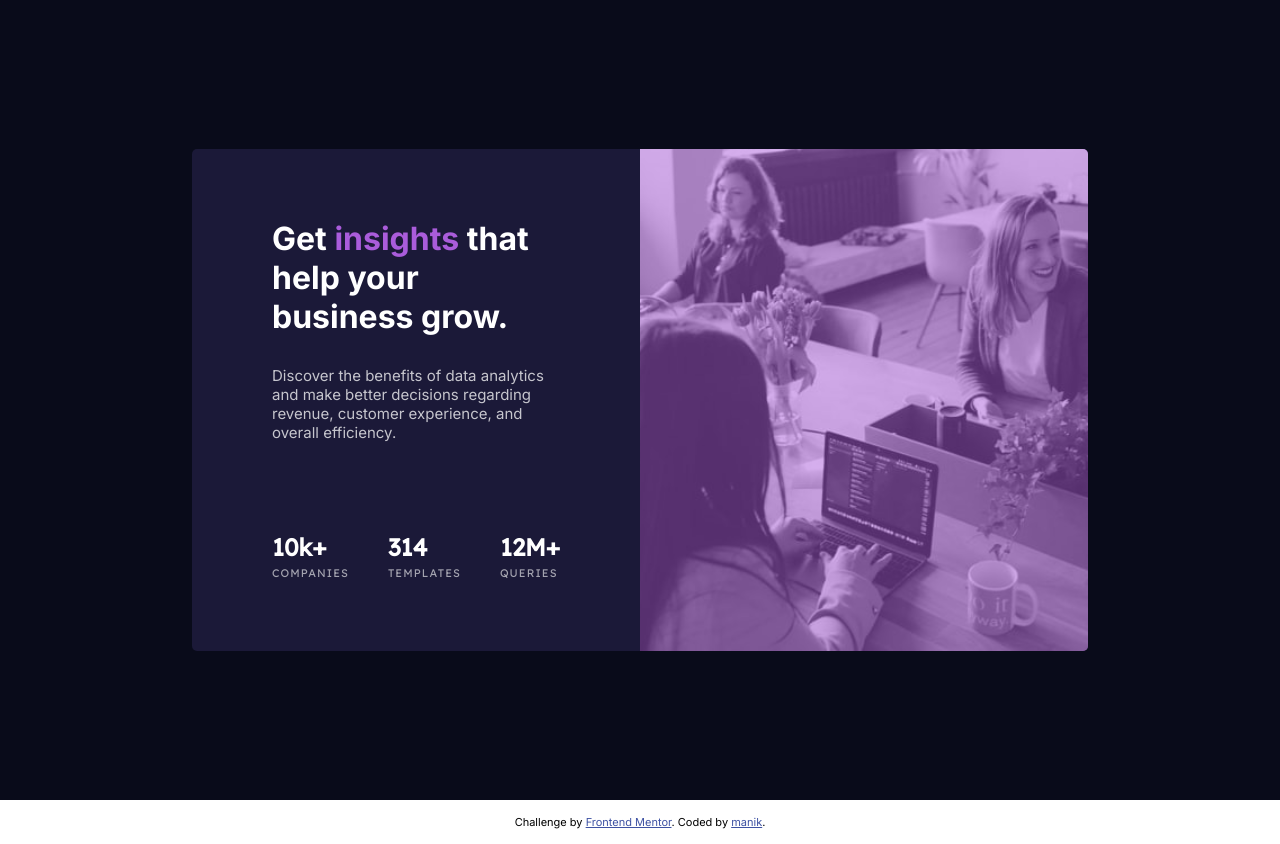
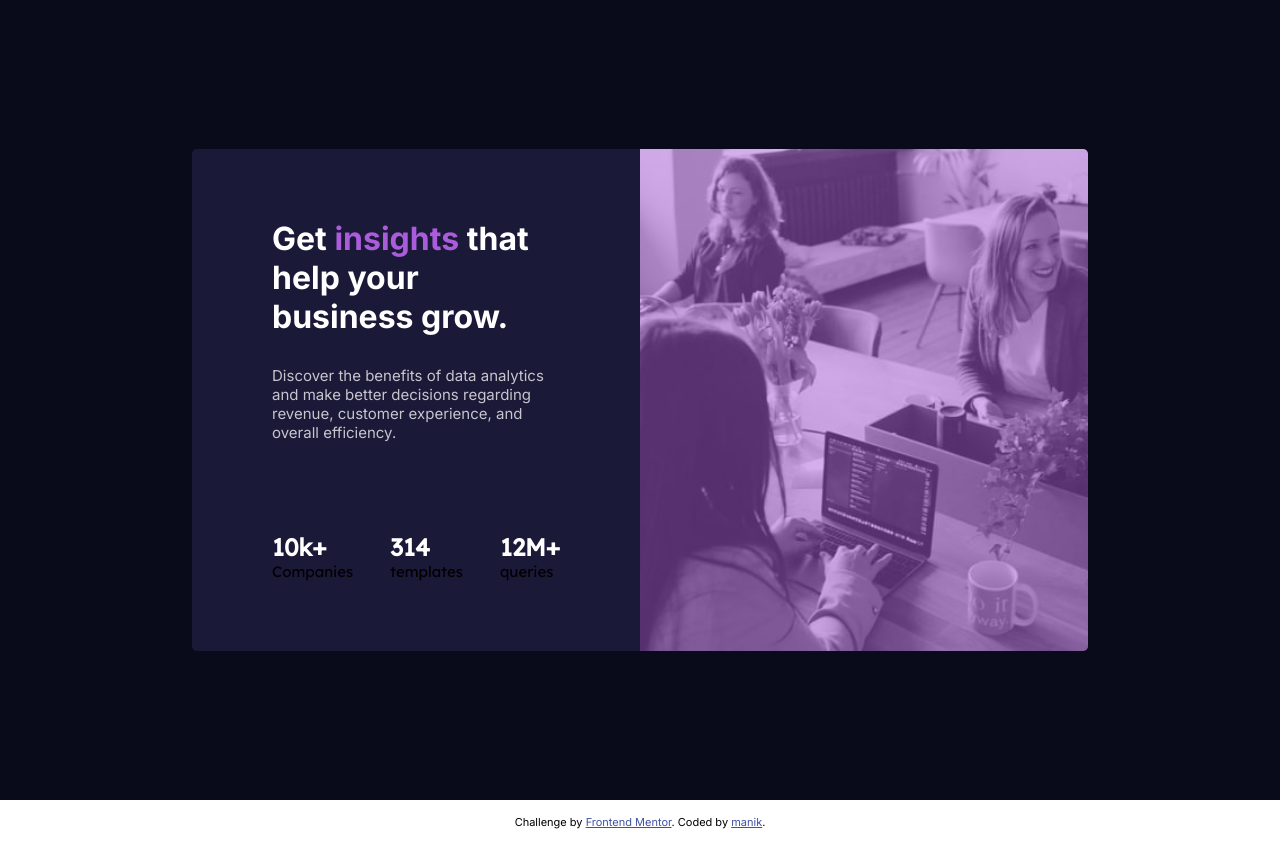
Before and after one commit to manik999/Stats-preview-card-component, a plain HTML site: page index.html in a window 1280 px wide. Drawn offline with Linux system fonts and the light colour scheme.

Commit message:
resolved figcaption bug

```diff
--- a/index.html
+++ b/index.html
@@ -30,15 +30,15 @@
           <footer class="stats__footer">
             <figure class="stats__figure">
               <p>10k+</p>
-              <figurecaption>Companies</figurecaption>
+              <figcaption>Companies</figcaption>
             </figure>
             <figure class="stats__figure">
               <p>314</p>
-              <figurecaption>templates</figurecaption>
+              <figcaption>templates</figcaption>
             </figure>
             <figure class="stats__figure">
               <p>12M+</p>
-              <figurecaption> queries</figurecaption>
+              <figcaption>queries</figcaption>
             </figure>
           </footer>
         </article>
```
